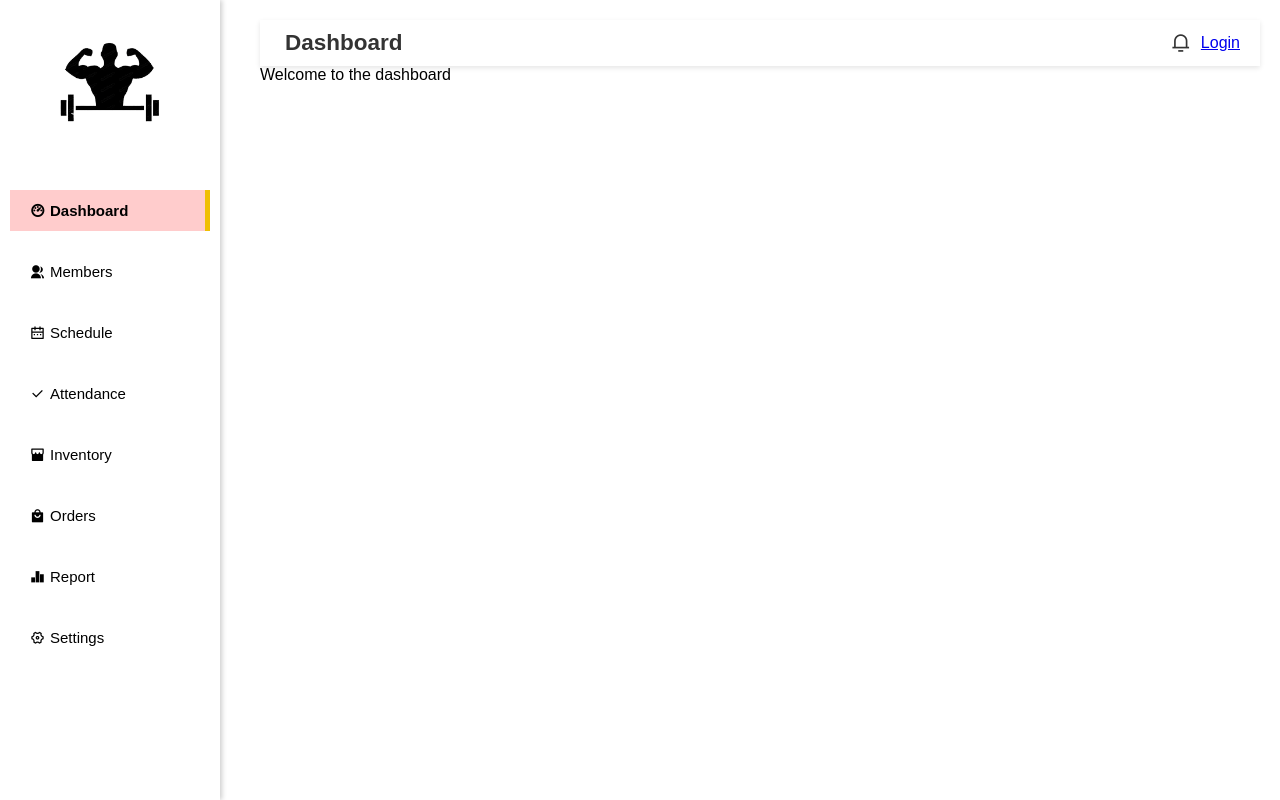
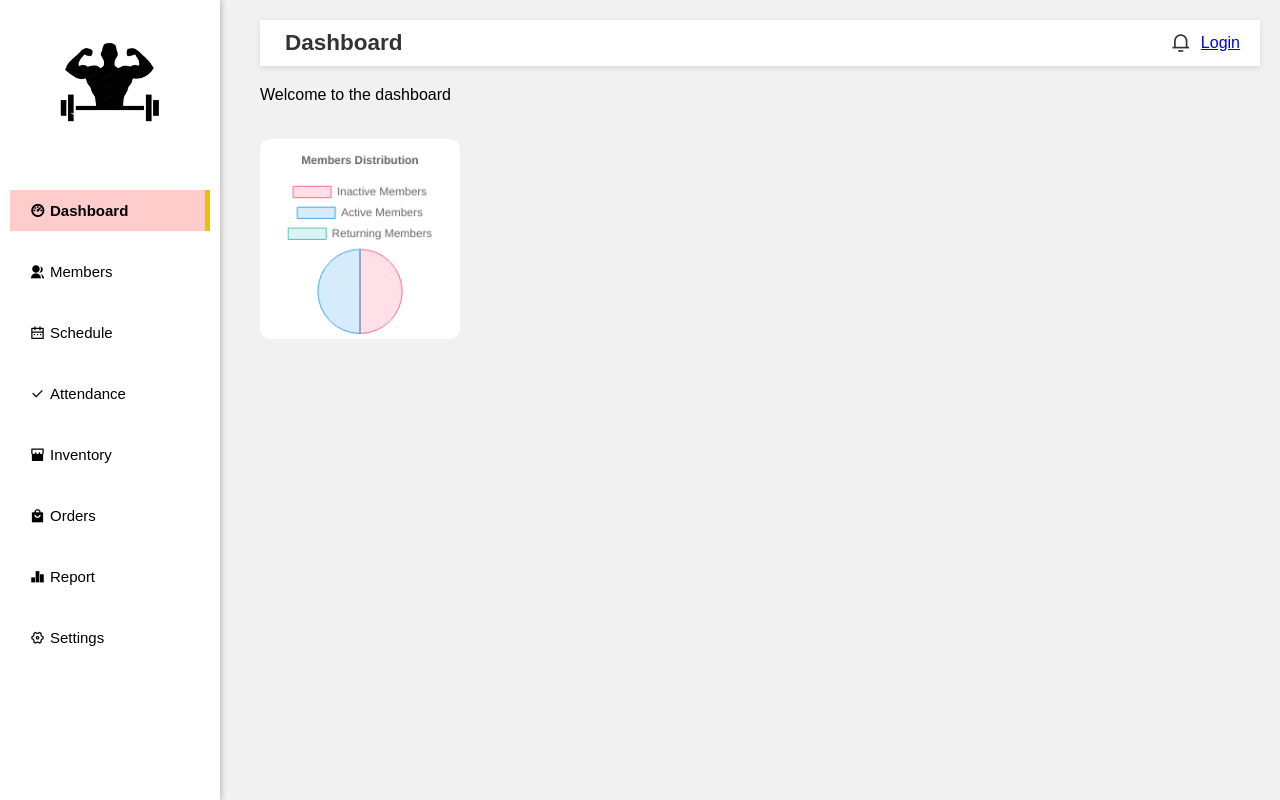
Before and after one commit to JoshuaLozano04/FitnessClubManagement-web-, a PHP site: page /ADMIN/index.php in a window 1280 px wide. Run offline with PHP 8.4, Linux system fonts and the light colour scheme; some libraries are stand-ins or nearby versions.

Commit message:
pie chart

```diff
--- a/ADMIN/dashboard.php
+++ b/ADMIN/dashboard.php
@@ -1,11 +1,75 @@
 <!DOCTYPE html>
 <html lang="en">
 <head>
+    <style>
+        #membersPieChart {
+            background-color:rgb(255, 255, 255);
+            padding: 5px;
+            border-radius: 10px;
+            margin-top: 35px;
+            max-width: 200px; /* Adjust the size as needed */
+            max-height: 200px; /* Adjust the size as needed */
+        }
+        body {
+            background-color: #f1f1f1;
+        }
+    </style>
     <meta charset="UTF-8">
     <meta name="viewport" content="width=device-width, initial-scale=1.0">
-    <title>Document</title>
+    <title>Dashboard</title>
+    <script src="https://cdn.jsdelivr.net/npm/chart.js"></script>
 </head>
 <body>
-    <p>Welcome to the dashboard</p>
+    <p style="margin-top: 20px;">Welcome to the dashboard</p>
+
+    <canvas id="membersPieChart" width="50" height="50"></canvas>
+
+    <script>
+
+
+        // Sample data for the pie chart
+        const data = {
+            labels: ['Inactive Members', 'Active Members', 'Returning Members'],
+            datasets: [{
+                label: 'Members',
+                data: [2, 2, 0], // Replace with your actual data
+                backgroundColor: [
+                    'rgba(255, 99, 132, 0.2)',
+                    'rgba(54, 162, 235, 0.2)',
+                    'rgba(75, 192, 192, 0.2)'
+                ],
+                borderColor: [
+                    'rgba(255, 99, 132, 1)',
+                    'rgba(54, 162, 235, 1)',
+                    'rgba(75, 192, 192, 1)'
+                ],
+                borderWidth: 1
+            }]
+        };
+
+        // Configuration options for the pie chart
+        const config = {
+            type: 'pie',
+            data: data,
+            options: {
+                responsive: true,
+                plugins: {
+                    legend: {
+                        position: 'top',
+                    },
+                    title: {
+                        display: true,
+                        text: 'Members Distribution'
+                    }
+                }
+            },
+        };
+
+        // Render the pie chart
+        const membersPieChart = new Chart(
+            document.getElementById('membersPieChart'),
+            config
+        );
+    </script>
 </body>
 </html>
--- a/ADMIN/index.php
+++ b/ADMIN/index.php
@@ -65,6 +65,7 @@ session_start();
                             <p><?php echo $_SESSION['role']; ?></p>
                         </div>
                         <a href="logout.php" class="logout-btn" id="logoutBtn" onclick="return confirmLogout()">Logout</a>
+                        <script src="logout.js"></script>
                     <?php else: ?>
                         <a href="login.php">Login</a>
                     <?php endif; ?>
```
